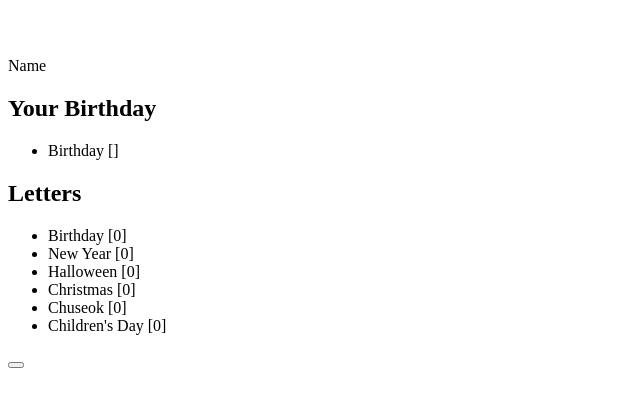
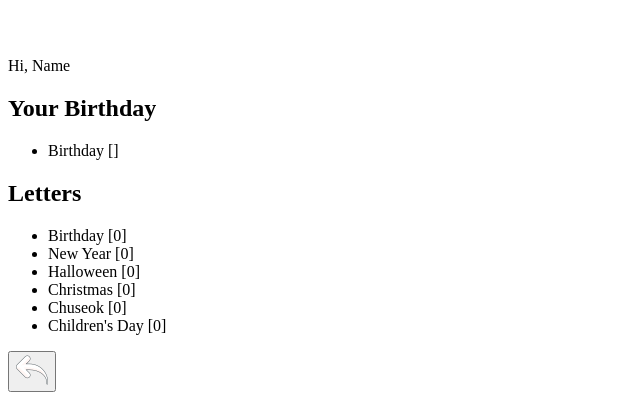
Before and after one commit to 2022-SN-AI-Pre-Internship-Team-D/letterman, a React (Create React App) app in the folder letterman-front/: page /mypage in a window 1280 px wide. Shown: the part 1955-2355 px from the top of the page, without its empty margins (0-640 px from the left). Before the commit the page ends 2332 px from the top, so only its background shows below. Built offline with nearby package versions, Linux system fonts and the light colour scheme; no server answers; sample sign-in values are in the browser's storage; a web font is replaced by a local one.

Commit message:
feat : backbtn

```diff
--- /dev/null
+++ b/letterman-front/src/components/BackBtn.tsx
@@ -0,0 +1,19 @@
+import back from 'images/back.png';
+import { useNavigate } from 'react-router-dom';
+
+function BackBtn() {
+  const navigate = useNavigate();
+  return (
+    <button
+      className="flex justify-center"
+      type="button"
+      onClick={() => {
+        navigate(-1);
+      }}
+    >
+      <img className="" src={back} alt="뒤로가기" />
+    </button>
+  );
+}
+
+export default BackBtn;
--- a/letterman-front/src/page/BirthMailListPage.tsx
+++ b/letterman-front/src/page/BirthMailListPage.tsx
@@ -5,6 +5,7 @@ import ColorSystem from 'utils/ColorSystem';
 import { useState, useEffect } from 'react';
 import MoreButton from 'components/MailList/MoreButton';
 import { getUUID } from 'utils/getUUID';
+import BackBtn from 'components/BackBtn';
 
 function BirthMailListPage() {
   const [mailList, setMailList] = useState([]); // <any[]>
@@ -68,6 +69,9 @@ function BirthMailListPage() {
     className="font-press-start flex justify-center items-center flex-col "
     style={{ backgroundColor: ColorSystem.MainColor.Primary }}
   >
+                <div className="absolute top-3 right-3">
+              <BackBtn />
+            </div>
     <span className="text-white m-14 text-4xl">총 {mailCount}개의 편지를 받았습니다.</span>
 
     {Object.values(mailList)?.map((item: any) => (
--- a/letterman-front/src/page/MailListPage.tsx
+++ b/letterman-front/src/page/MailListPage.tsx
@@ -6,6 +6,7 @@ import { useState, useEffect } from 'react';
 import MoreButton from 'components/MailList/MoreButton';
 import { useLocation, useNavigate } from 'react-router';
 import { getUUID } from 'utils/getUUID';
+import BackBtn from 'components/BackBtn';
 
 function MailListPage() {
   const { state } = useLocation();
@@ -71,6 +72,9 @@ function MailListPage() {
       className="flex justify-center items-center flex-col font-press-start"
       style={{ backgroundColor: ColorSystem.MainColor.Primary }}
     >
+                  <div className="absolute top-3 right-3">
+              <BackBtn />
+            </div>
       <span className="text-white m-14 text-4xl">총 {mailCount}개의 편지를 받았습니다.</span>
 
       {Object.values(mailList)?.map((item: any) => (
--- a/letterman-front/src/page/MailWritePage.tsx
+++ b/letterman-front/src/page/MailWritePage.tsx
@@ -11,6 +11,7 @@ import { useLocation } from 'react-router';
 import axios from 'axios';
 import plus from 'images/plus.png';
 import { useRecorder } from 'use-recorder';
+import BackBtn from 'components/BackBtn';
 
 interface mailForm {
   text: FormDataEntryValue;
@@ -231,7 +232,9 @@ function MailWritePage() {
         전송
       </button>
     </form>
-
+    <div className="absolute top-3 right-3">
+              <BackBtn />
+            </div>
     <ResultModal openinit={modalOC} closeModal={() => setModalOC(false)} id={state[0]} />
   </div>
   );
--- a/letterman-front/src/page/MainPage.tsx
+++ b/letterman-front/src/page/MainPage.tsx
@@ -63,6 +63,9 @@ function MainPage() {
 
   const handleCopyClipBoard = (text: string) => {
     onCopy(text);
+    if (isCopy === false) {
+      navigate(`/mainpage2${uuid}`);
+    }
   };
 
   const handleClick = async (event: React.MouseEvent<HTMLElement>) => {
--- a/letterman-front/src/page/Mypage.tsx
+++ b/letterman-front/src/page/Mypage.tsx
@@ -1,11 +1,11 @@
 import 'tailwindcss/tailwind.css';
 import { useEffect, useState } from 'react';
 import axios from 'axios';
-import back from 'images/back.png';
 import profile from 'images/profile.png';
 import star from 'images/star.svg';
 import { getUUID } from 'utils/getUUID';
 import { useNavigate } from 'react-router';
+import BackBtn from 'components/BackBtn';
 
 function MyPage() {
   const { uuid } = getUUID();
@@ -122,27 +122,29 @@ function MyPage() {
   };
 
   return (
-    <div className="font-press-start text-xl absolute overflow-hidden pt-20 bg-[#0E1733] flex justify-center w-screen h-screen items-center">
+    <div className="font-press-start text-xl absolute overflow-hidden pt-20 md:pt-10 bg-[#0E1733] flex justify-center w-screen h-screen items-center">
     <img src={star} alt="star" className="absolute bg-repeat " />
-      <div className="  text-white border-solid border-2 rounded-lg w-4/6 h-4/5 flex flex-col items-center justify-center">
+    <div className="  text-white bor border-solid border-2 rounded-lg w-4/6 h-4/5 flex flex-col items-center justify-center">
       <img
         style={{ position: 'absolute', top: '70px' }}
         className="h-36 w-36 object-cover text-white border rounded-full"
         src={image}
         alt="유저사진"
       />
-
-        <div className="mb-8 pb-3 text-4xl font-mypage-font flex justify-center">{username}</div>
+      <div className="flex items-center flex-col">
+        <div className="absolute top-2 md:left-0 top-2 left-2 md:relative text-4xl md:text-5xl font-mypage-font flex justify-center">
+          Hi, {username}
+        </div>
 
         <div className="flex flex-col justify-center items-center m-5">
-          <h2 className="font-press-start m-3 text-3xl">Your Birthday</h2>
+          <h2 className="font-press-start mt-3 text-3xl">Your Birthday</h2>
           <ul className="list-disc">
             <li>Birthday [{birth}]</li>
           </ul>
         </div>
 
         <div className="flex flex-col justify-center items-center m-8">
-          <h2 className="font-press-start mt-/static/media/star.5483d88297ea1f7ce35e750c519d7b58.svg20 mb-5 text-3xl">
+          <h2 className="font-press-start mt-/static/media/star.5483d88297ea1f7ce35e750c519d7b58.svg20  text-3xl">
             Letters
           </h2>
           <ul className="list-disc flex flex-col justify-center items-center m-1">
@@ -154,12 +156,10 @@ function MyPage() {
             <li>Children&apos;s Day [{children}]</li>
           </ul>
         </div>
-        {/* <button type="button" className="font-press-start mt-10">
-          Account Settings
-        </button> */}
-        <button className="flex justify-center" type="button" onClick={goToMain}>
-          <img style={{ position: 'absolute', bottom: '112px' }} className="" src={back} alt="뒤로가기" />
-        </button>
+        <div className="absolute top-3 right-3">
+            <BackBtn />
+          </div>
+      </div>
     </div>
   </div>
   );
--- a/letterman-front/src/page/SignupPage.tsx
+++ b/letterman-front/src/page/SignupPage.tsx
@@ -5,6 +5,7 @@ import axios from 'axios';
 import { useRef, useState, useCallback } from 'react';
 import profile from 'images/profile.png';
 import star from 'images/star.svg';
+import BackBtn from 'components/BackBtn';
 
 interface SignUpInfo {
   username: FormDataEntryValue | null;
@@ -267,7 +268,9 @@ function SignupPage() {
                       />
                     </label>
                   </div>
-
+                  <div className="absolute top-3 right-3">
+              <BackBtn />
+            </div>
                   <div className="my-8 flex justify-end">
                     <button type="submit" className="mr-5">
                       <p className="text-white text-3xl p-2">다음 &#62;</p>
```
Lines whose indentation alone changed are shown as unchanged.
